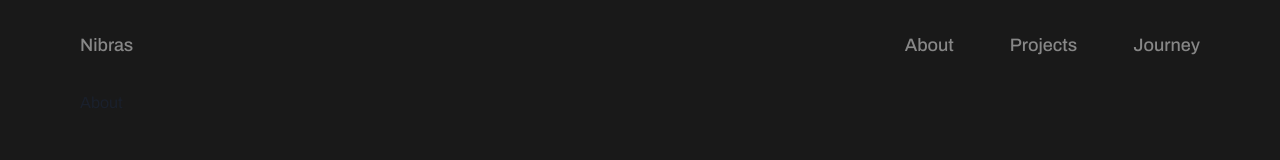
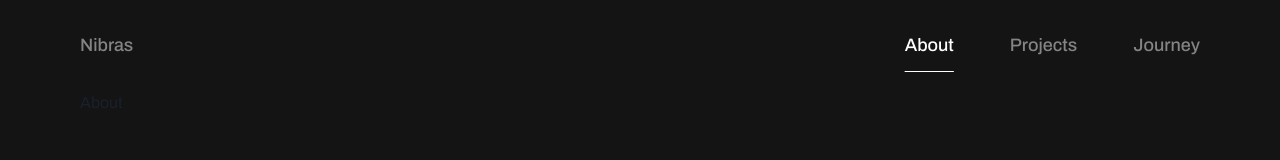
Before and after one commit to dev4ult/react-portfo, a React (Vite) app: page /react-portfo/about in a window 1280 px wide. Shown: the top 160 px of the page. Built offline with nearby package versions, Linux system fonts and the light colour scheme; no server answers.

Commit message:
minor changes

```diff
--- a/src/App.tsx
+++ b/src/App.tsx
@@ -12,7 +12,7 @@ const [about, projects, journey] = [root + '/about', root + '/projects', root +
 function App() {
   return (
     <Router>
-      <Box bg="#191919" minH="100vh">
+      <Box bg="blackAlpha.900" minH="100vh">
         <Container maxW="6xl">
           <Navbar />
           <Routes>
--- a/src/components/IconLink.tsx
+++ b/src/components/IconLink.tsx
@@ -17,9 +17,9 @@ const IconLink: FC<Props> = ({ href, ariaLabel, icon }) => {
 };
 
 const btnStyle = css`
-  background-color: #292929;
+  background-color: #202020;
   &:hover {
-    background-color: #333333;
+    background-color: #2e2e2e;
   }
 `;
 
--- a/src/components/Navbar.tsx
+++ b/src/components/Navbar.tsx
@@ -10,29 +10,39 @@ function Navbar() {
   const location = useLocation();
   const [path, setPath] = useState(location.pathname);
 
-  function handleTab(e: SyntheticEvent<HTMLAnchorElement>): void {
-    console.log(e.target);
+  function handleTab(newPath: string): void {
+    setPath(newPath);
   }
+
+  const handleStyle = (linkPath: string) => {
+    return linkPath == path ? [NavLink, tabOn] : NavLink;
+  };
 
   return (
     <Flex justifyContent="space-between" py="8" color="whiteAlpha.600" fontSize="lg" fontWeight="medium">
-      <Link css={NavLink} as={RTDLink} to={root} onClick={handleTab}>
+      <Link css={handleStyle(root)} as={RTDLink} to={root} onClick={handleTab.bind(null, root)}>
         Nibras
       </Link>
       <Flex gap="14">
-        <Link css={NavLink} as={RTDLink} to={about} onClick={handleTab}>
+        <Link css={handleStyle(about)} as={RTDLink} to={about} onClick={handleTab.bind(null, about)}>
           About
         </Link>
-        <Link css={NavLink} as={RTDLink} to={projects} onClick={handleTab}>
+        <Link css={handleStyle(projects)} as={RTDLink} to={projects} onClick={handleTab.bind(null, projects)}>
           Projects
         </Link>
-        <Link css={NavLink} as={RTDLink} to={journey} onClick={handleTab}>
+        <Link css={handleStyle(journey)} as={RTDLink} to={journey} onClick={handleTab.bind(null, journey)}>
           Journey
         </Link>
       </Flex>
     </Flex>
   );
 }
+
+const tabOn = css`
+  color: white;
+  text-decoration: underline;
+  text-underline-offset: 20px;
+`;
 
 const NavLink = css`
   &:hover {
--- a/src/pages/Home.tsx
+++ b/src/pages/Home.tsx
@@ -8,7 +8,7 @@ import { OrbitControls } from '@react-three/drei';
 
 function Home() {
   return (
-    <Flex direction={['column-reverse', 'row']} gap="5" alignItems="center" justifyContent="space-between" color="white" py="10">
+    <Flex direction={['column-reverse', 'row']} gap="5" alignItems="center" justifyContent="space-between" color="whiteAlpha.900" py="10">
       <div>
         <Text fontSize="3xl" fontWeight="semibold">
           Nibras Alyassar
@@ -23,7 +23,7 @@ function Home() {
           <IconLink href="https://www.linkedin.com/in/nibras-alyassar-90526918b/" ariaLabel="linkedin" icon={<SiLinkedin />} />
         </HStack>
       </div>
-      <motion.div initial={{ y: 50, opacity: 0 }} animate={{ y: 0, opacity: 1 }} transition={{ duration: 1 }}>
+      <motion.div initial={{ y: 50, opacity: 0 }} animate={{ y: 0, opacity: 1 }} transition={{ duration: 0.5 }} whileHover={{ scale: 1.2, transition: { duration: 0.5 } }} whileTap={{ scale: 0.8 }}>
         <Box height="80">
           <Canvas>
             <OrbitControls autoRotate={true} autoRotateSpeed={10} enableZoom={false} />
```
